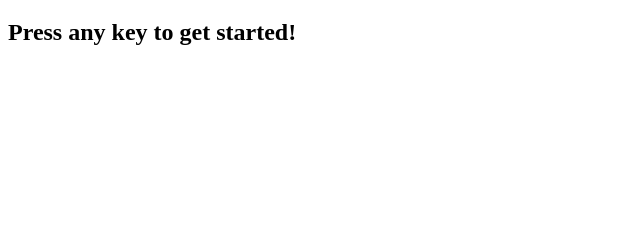
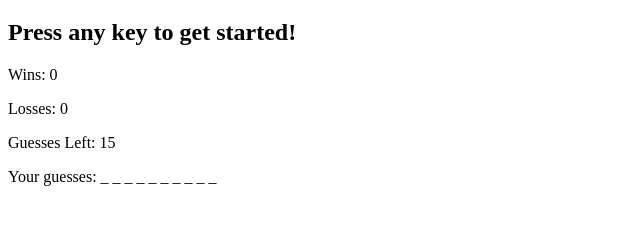
Before and after one commit to amielnicdao/deblook, a plain HTML site: page index.html in a window 1280 px wide. Shown: the part 61-286 px from the top of the page, without its empty margins (0-640 px from the left). Drawn offline with Linux system fonts and the light colour scheme.

Commit message:
added variables to display wins, losses, and blank spaces for user input

```diff
--- a/assets/javascript/game.js
+++ b/assets/javascript/game.js
@@ -9,18 +9,36 @@ var wins = 0;
 var losses = 0;
 var guessesLeft = 15;
 var guesses = [];
+var computerGuess = 0;
+var userGuess = 0;
 
 var winsText = document.getElementById("wins-text");
 var lossesText = document.getElementById("losses-text");
 var guessesLeftText = document.getElementById("guessesleft-text");
 var lettersGuessedText = document.getElementById("lettersguessed-text");
+var computerGuess = words[Math.floor(Math.random() * words.length)];
 
 function startGame() {
-    computerGuess = letters[Math.floor(Math.random() * letters.length)];
+     computerGuess = words[Math.floor(Math.random() * words.length)];
+  }
+
+  for (var i = 0; i < computerGuess.length; i++) {
+      guesses.push("_");
   }
 
   document.onkeyup = function (event) {
 
-      var userGuess = event.key;
+    userGuess = event.key;
+  }
 
-  }
+winsText.textContent = "Wins: " + wins;
+lossesText.textContent = "Losses: " + losses;
+guessesLeftText.textContent = "Guesses Left: " + guessesLeft;
+lettersGuessedText.textContent = "Your guesses: ";
+var newguesses = guesses.join(" ");
+
+guesses.push(userGuess);
+document.getElementById("allguesses").innerHTML = newguesses;
+
+
+startGame()
--- a/index.html
+++ b/index.html
@@ -10,10 +10,12 @@
     <h1>Call of Duty Hangman</h1>
     <h2>Press any key to get started!</h2>
 
-    <p id = "wins-text"></p>
-    <p id = "losses-text"></p>
-    <p id = "guessesleft-text"></p>
-    <span id = "lettersguessed-text"></span><span id ="allguesses"></span>
+    <div>
+        <p id="wins-text"></p>
+        <p id="losses-text"></p>
+        <p id="guessesleft-text"></p>
+        <span id="lettersguessed-text"></span><span id="allguesses"></span>
+      </div>
 
     <script src = "assets/javascript/game.js"></script>
 
```
